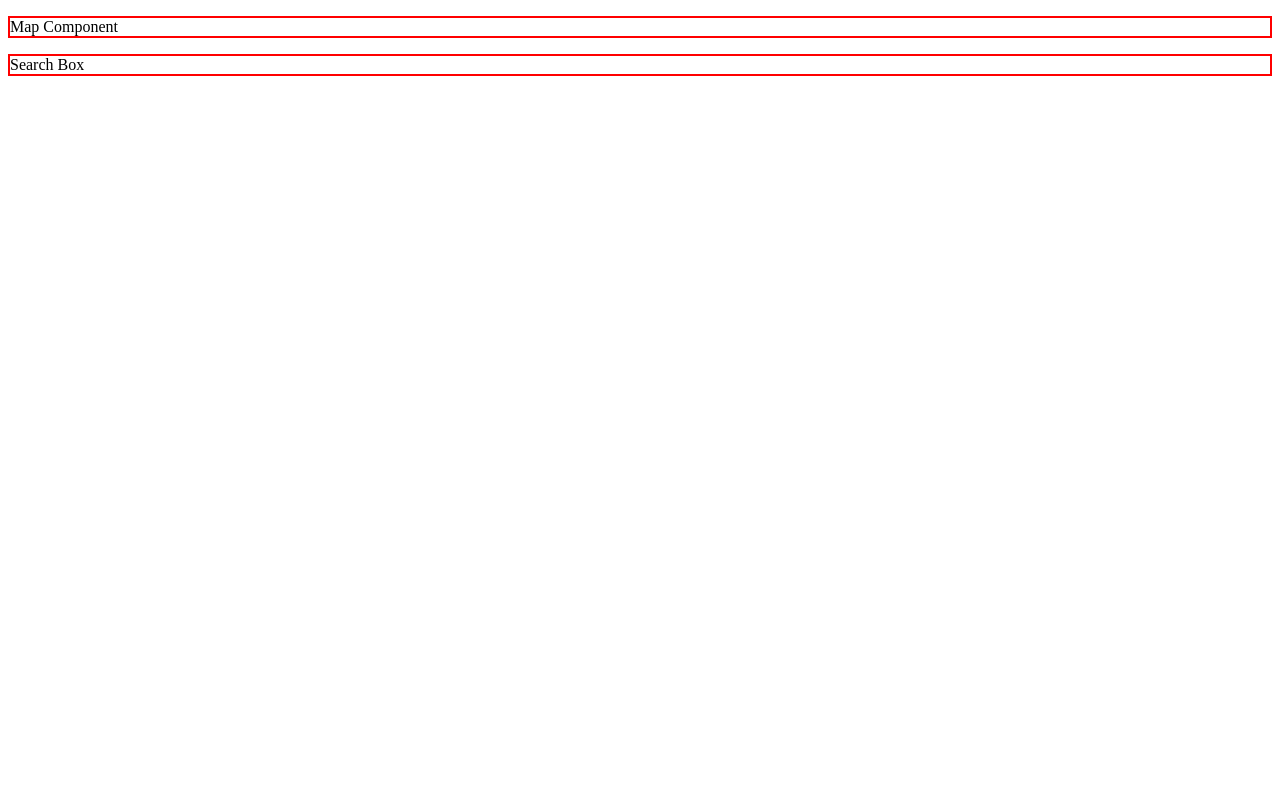
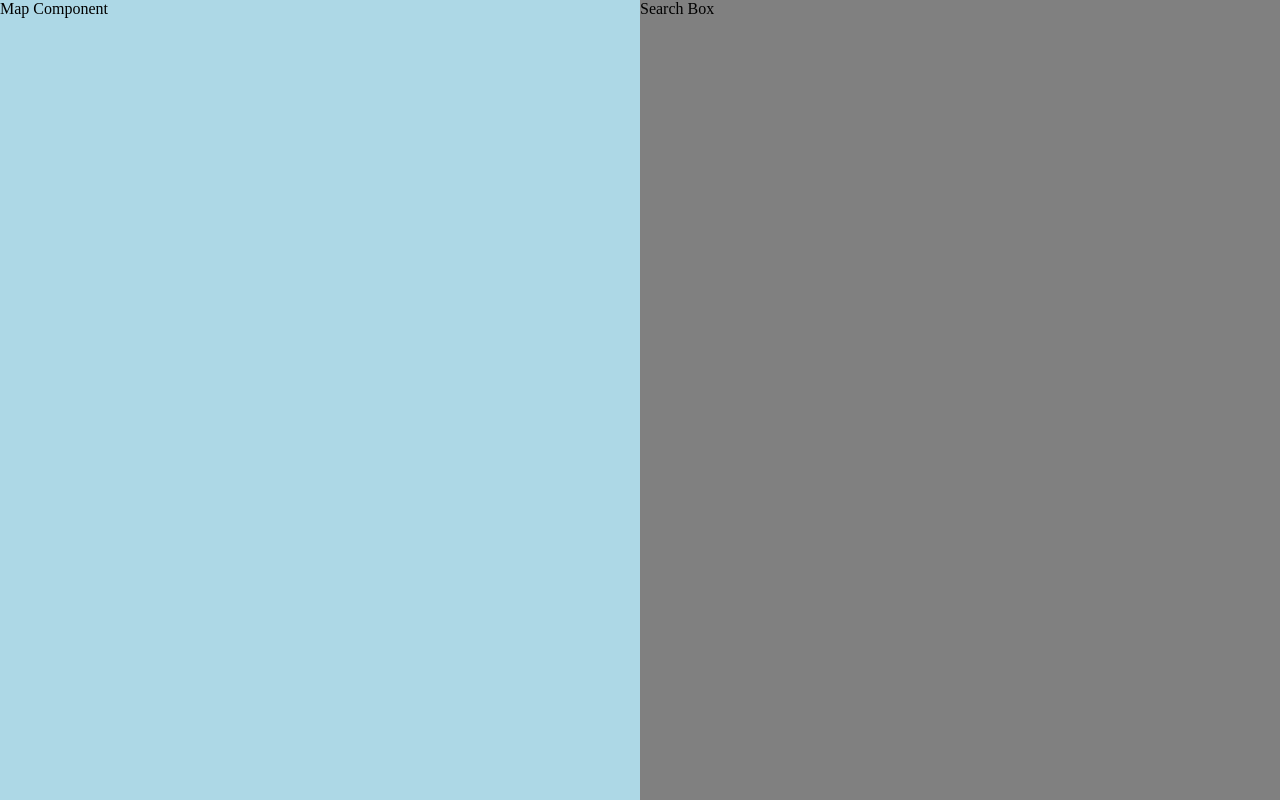
Before and after one commit to NewDevOnTheBlock/Map-API-App, a Vue app: page / in a window 1280 px wide. Built offline with nearby package versions, Linux system fonts and the light colour scheme.

Commit message:
Added Component Styles - Keith

```diff
--- a/src/App.vue
+++ b/src/App.vue
@@ -1,21 +1,50 @@
 <template>
+  <div class="container">
+    <div class="map">
       <Map />
+    </div>
+    <div class="search">
       <Search />
+    </div>
+  </div>
 </template>
 
 <script lang="ts">
-  import Map from "./components/Map.vue"
-  import Search from "./components/Search.vue"
+import Map from "./components/Map.vue";
+import Search from "./components/Search.vue";
 
 export default {
-    name: 'App',
+  name: "App",
   components: {
     Map,
-      Search
+    Search,
+  },
+};
+</script>
+
+<style lang="scss">
+// Resets
+* {
+  margin: 0;
+  padding: 0;
+}
+
+.container {
+  width: 100vw;
+  height: 100vh;
+  display: flex;
+  flex-direction: row;
+
+  div {
+    width: 50%;
   }
 }
-</script>
 
-<style scoped lang="scss">
+.map {
+  background-color: lightblue;
+}
 
+.search {
+  background-color: grey;
+}
 </style>
--- a/src/components/Map.vue
+++ b/src/components/Map.vue
@@ -9,7 +9,5 @@
 </script>
 
 <style lang="scss" scoped>
-  p {
-    border: 2px solid red;
-  }
+
 </style>
--- a/src/components/Search.vue
+++ b/src/components/Search.vue
@@ -9,7 +9,5 @@
 </script>
 
 <style lang="scss" scoped>
-  p {
-    border: 2px solid red;
-  }
+
 </style>
```
Lines whose indentation alone changed are shown as unchanged.
